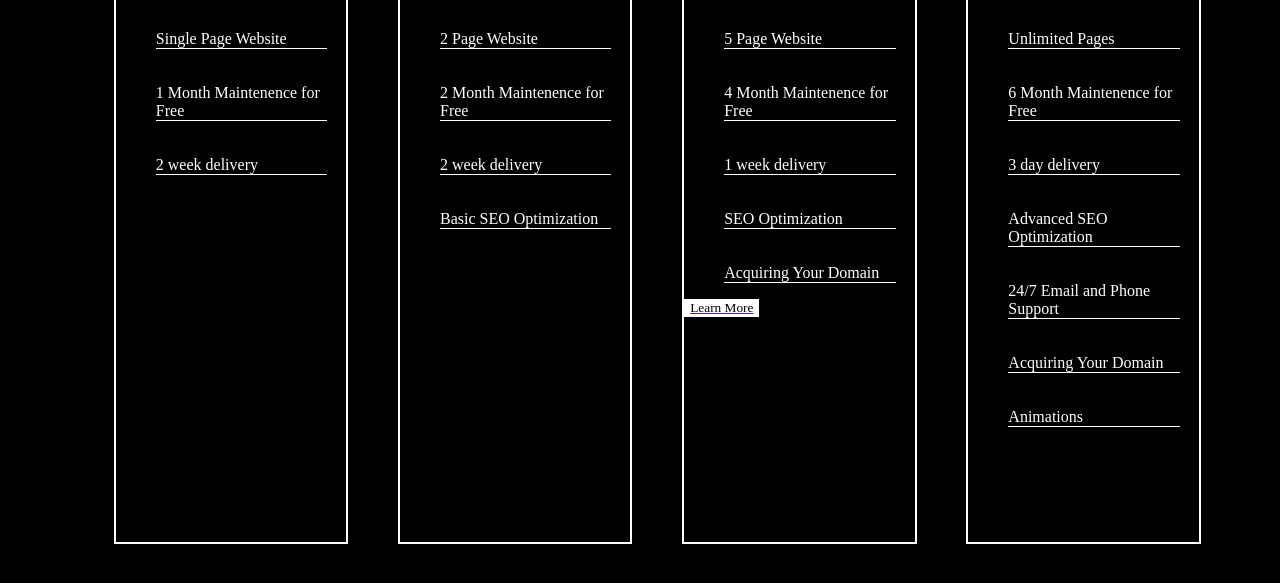
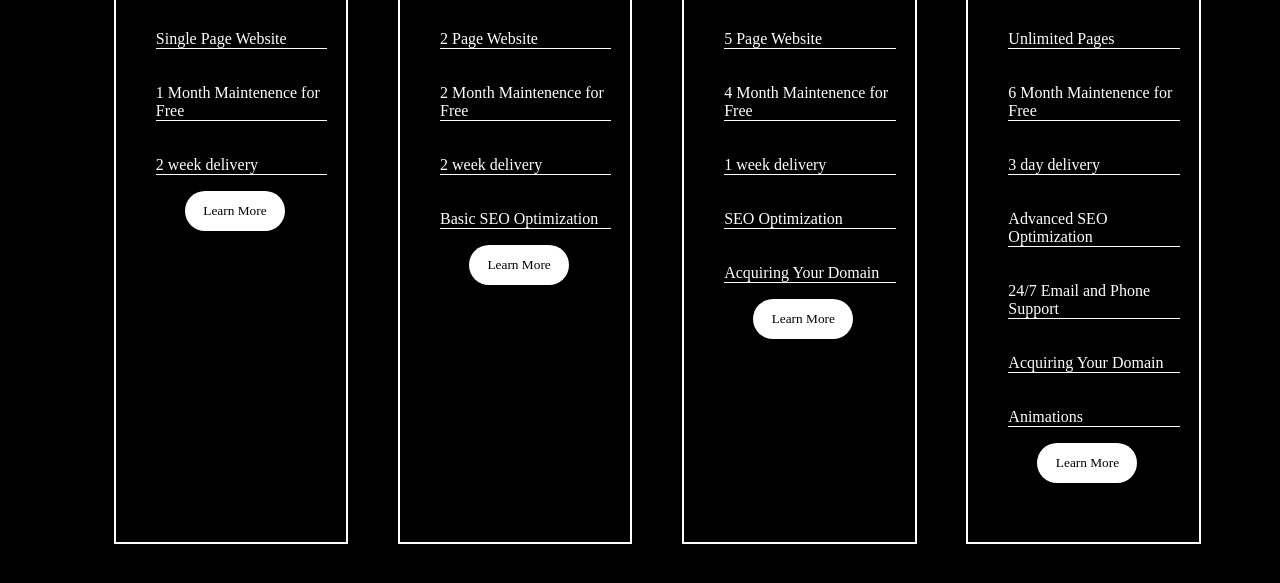
Before and after one commit to mogad2960/orama, a plain HTML site: page services.html in a window 1280 px wide. Shown: the part 215-798 px from the top of the page. Drawn offline with Linux system fonts and the light colour scheme.

Commit message:
button update number 1

```diff
--- a/index.css
+++ b/index.css
@@ -180,7 +180,8 @@ button:hover{
     background-color: white;
     color: black;
     font-family: "Bona Nova SC", serif;
-    display: flex;
-    flex-direction: row;
-    align-items: flex-end;
+    width: 100px;
+    height: 40px;
+    border-radius: 30px;
+    margin-left: 30%;
 }
--- a/services.html
+++ b/services.html
@@ -25,6 +25,7 @@
 
 
     </ul>
+    <a href=""><button class="tierButton">Learn More</button></a>
 </div>
     <div class="tier2">
         <h1 class="tier21">Level 2 Package</h1>
@@ -34,6 +35,7 @@
             <li class="tier21LI">2 week delivery</li>
             <li class="tier21LI">Basic SEO Optimization</li>
         </ul>
+        <a href=""><button class="tierButton">Learn More</button></a>
     </div>
     <div class="tier2">
         <h1 class="tier21">Level 3 Package</h1>
@@ -59,6 +61,7 @@
             <li class="tier21LI">Animations</li>
 
         </ul>
+        <a href=""><button class="tierButton">Learn More</button></a>
     </div>
 </div>
 </div>
```
